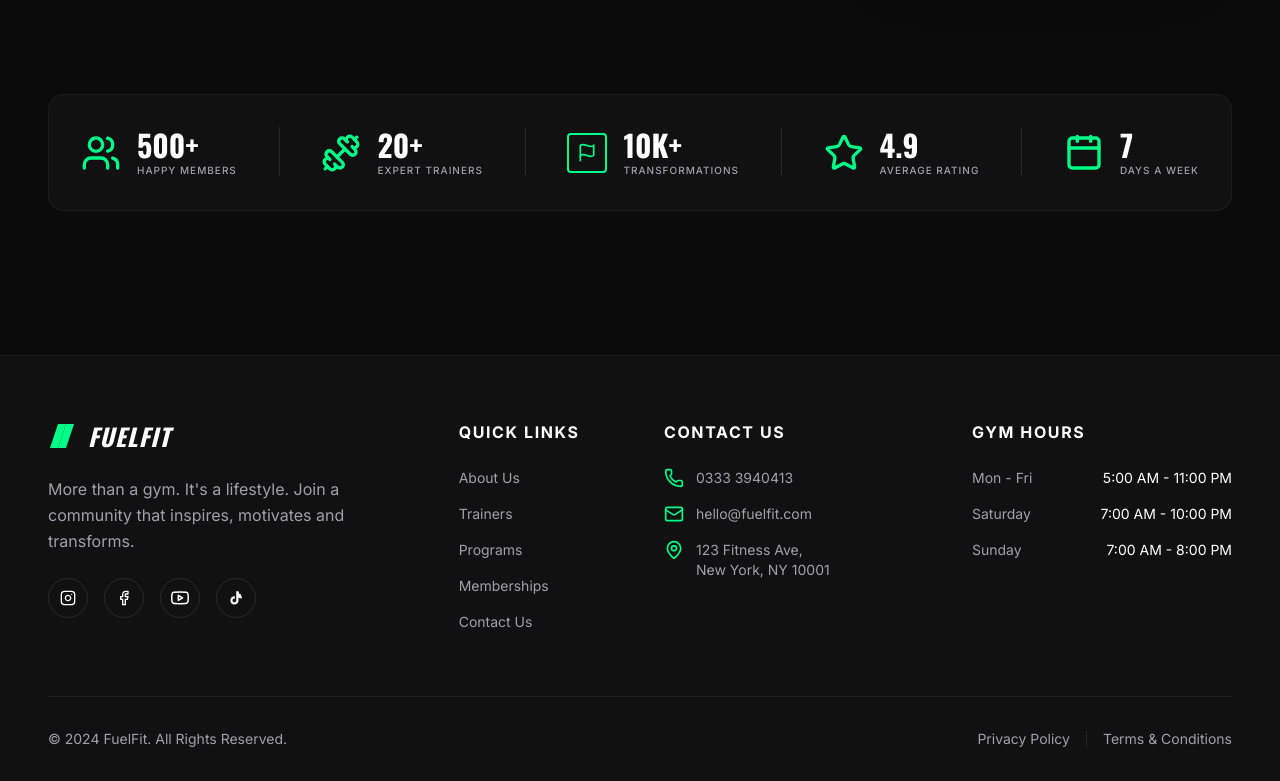
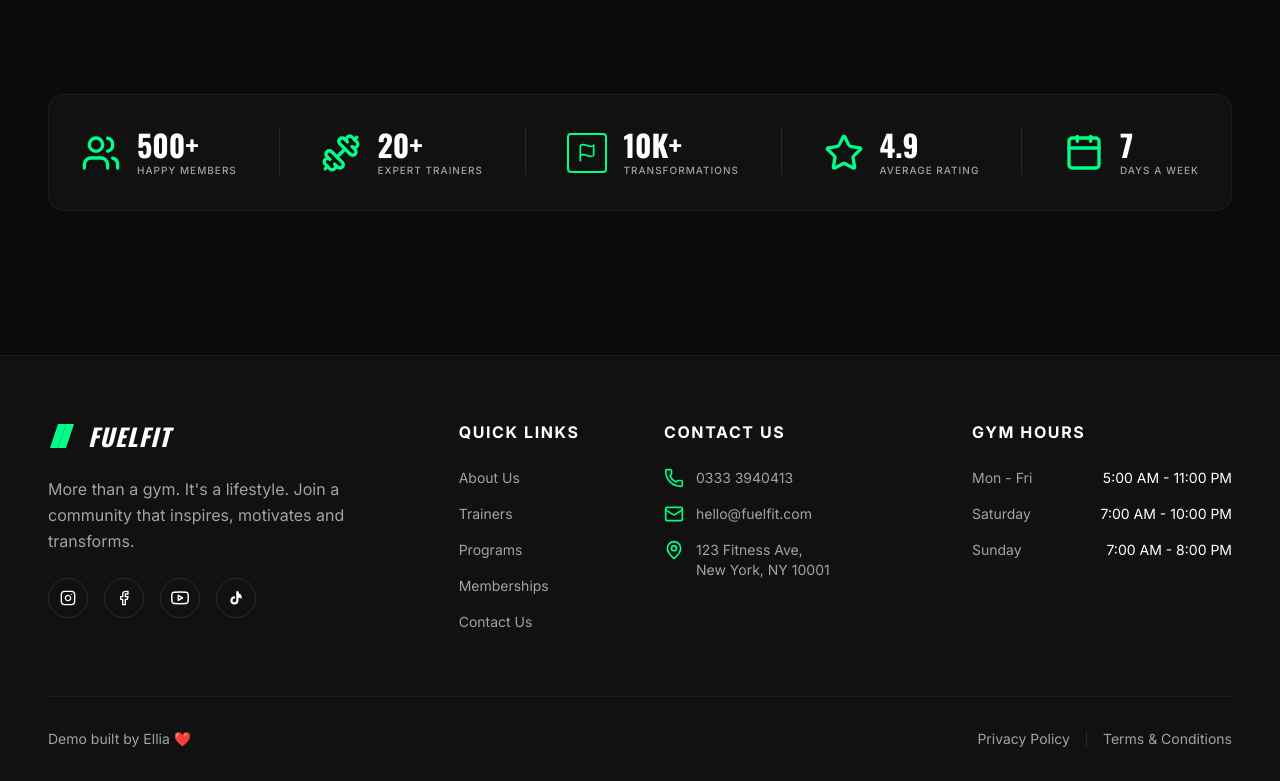
Before and after one commit to miellia/gym-demo, a Next.js app: page / in a window 1280 px wide. Shown: the part 8245-9026 px from the top of the page. Built offline with nearby package versions, Linux system fonts and the light colour scheme.

Commit message:
11th-commit

```diff
--- a/components/gym/CTAFooter.tsx
+++ b/components/gym/CTAFooter.tsx
@@ -112,7 +112,7 @@ export default function CTAFooter() {
           <div className="hidden lg:block w-px h-12 bg-white/10" />
           <div className="flex items-center gap-4 w-[calc(50%-1rem)] lg:w-auto justify-center">
             <div className="w-8 h-8 md:w-10 md:h-10 rounded flex items-center justify-center border-2 border-accent text-accent font-bold">
-              <svg width="20" height="20" viewBox="0 0 24 24" fill="none" stroke="currentColor" strokeWidth="2"><path d="M4 15s1-1 4-1 5 2 8 2 4-1 4-1V3s-1 1-4 1-5-2-8-2-4 1-4 1z"/><line x1="4" y1="22" x2="4" y2="15"/></svg>
+              <svg width="20" height="20" viewBox="0 0 24 24" fill="none" stroke="currentColor" strokeWidth="2"><path d="M4 15s1-1 4-1 5 2 8 2 4-1 4-1V3s-1 1-4 1-5-2-8-2-4 1-4 1z" /><line x1="4" y1="22" x2="4" y2="15" /></svg>
             </div>
             <div>
               <div className="font-heading text-2xl md:text-3xl font-bold">10K+</div>
@@ -162,10 +162,10 @@ export default function CTAFooter() {
                   <svg className="w-4 h-4" viewBox="0 0 24 24" fill="none" stroke="currentColor" strokeWidth="2" strokeLinecap="round" strokeLinejoin="round"><path d="M18 2h-3a5 5 0 0 0-5 5v3H7v4h3v8h4v-8h3l1-4h-4V7a1 1 0 0 1 1-1h3z"></path></svg>
                 </a>
                 <a href="#" className="w-10 h-10 rounded-full border border-white/10 flex items-center justify-center hover:bg-white/5 transition-colors text-white">
-                  <svg width="18" height="18" viewBox="0 0 24 24" fill="none" stroke="currentColor" strokeWidth="2" strokeLinecap="round" strokeLinejoin="round"><path d="M22.54 6.42a2.78 2.78 0 0 0-1.94-2C18.88 4 12 4 12 4s-6.88 0-8.6.46a2.78 2.78 0 0 0-1.94 2A29 29 0 0 0 1 11.75a29 29 0 0 0 .46 5.33 2.78 2.78 0 0 0 1.94 2c1.72.46 8.6.46 8.6.46s6.88 0 8.6-.46a2.78 2.78 0 0 0 1.94-2 29 29 0 0 0 .46-5.33 29 29 0 0 0-.46-5.33z"/><polygon points="9.75 15.02 15.5 11.75 9.75 8.48 9.75 15.02"/></svg>
+                  <svg width="18" height="18" viewBox="0 0 24 24" fill="none" stroke="currentColor" strokeWidth="2" strokeLinecap="round" strokeLinejoin="round"><path d="M22.54 6.42a2.78 2.78 0 0 0-1.94-2C18.88 4 12 4 12 4s-6.88 0-8.6.46a2.78 2.78 0 0 0-1.94 2A29 29 0 0 0 1 11.75a29 29 0 0 0 .46 5.33 2.78 2.78 0 0 0 1.94 2c1.72.46 8.6.46 8.6.46s6.88 0 8.6-.46a2.78 2.78 0 0 0 1.94-2 29 29 0 0 0 .46-5.33 29 29 0 0 0-.46-5.33z" /><polygon points="9.75 15.02 15.5 11.75 9.75 8.48 9.75 15.02" /></svg>
                 </a>
                 <a href="#" className="w-10 h-10 rounded-full border border-white/10 flex items-center justify-center hover:bg-white/5 transition-colors text-white">
-                  <svg width="16" height="16" viewBox="0 0 24 24" fill="currentColor"><path d="M19.589 6.686a4.793 4.793 0 0 1-3.77-4.245V2h-3.445v13.674c0 1.513-1.242 2.756-2.756 2.756s-2.756-1.243-2.756-2.756 1.242-2.756 2.756-2.756h.774V9.529h-.774c-3.411 0-6.19 2.779-6.19 6.19s2.779 6.19 6.19 6.19 6.19-2.779 6.19-6.19V11.23a8.121 8.121 0 0 0 4.79 1.545v-3.434a4.814 4.814 0 0 1-1.009-.655z"/></svg>
+                  <svg width="16" height="16" viewBox="0 0 24 24" fill="currentColor"><path d="M19.589 6.686a4.793 4.793 0 0 1-3.77-4.245V2h-3.445v13.674c0 1.513-1.242 2.756-2.756 2.756s-2.756-1.243-2.756-2.756 1.242-2.756 2.756-2.756h.774V9.529h-.774c-3.411 0-6.19 2.779-6.19 6.19s2.779 6.19 6.19 6.19 6.19-2.779 6.19-6.19V11.23a8.121 8.121 0 0 0 4.79 1.545v-3.434a4.814 4.814 0 0 1-1.009-.655z" /></svg>
                 </a>
               </div>
             </div>
@@ -195,7 +195,7 @@ export default function CTAFooter() {
                 </li>
                 <li className="flex items-start gap-3">
                   <MapPin className="w-5 h-5 text-accent shrink-0" />
-                  <span>123 Fitness Ave,<br/>New York, NY 10001</span>
+                  <span>123 Fitness Ave,<br />New York, NY 10001</span>
                 </li>
               </ul>
             </div>
@@ -221,7 +221,7 @@ export default function CTAFooter() {
           </div>
 
           <div className="border-t border-white/5 pt-8 flex flex-col md:flex-row justify-between items-center gap-4 text-sm text-text-secondary">
-            <p>© 2024 FuelFit. All Rights Reserved.</p>
+            <p>Demo built by Ellia ❤️</p>
             <div className="flex items-center gap-4">
               <a href="#" className="hover:text-white transition-colors">Privacy Policy</a>
               <span className="w-px h-4 bg-white/10" />
```
